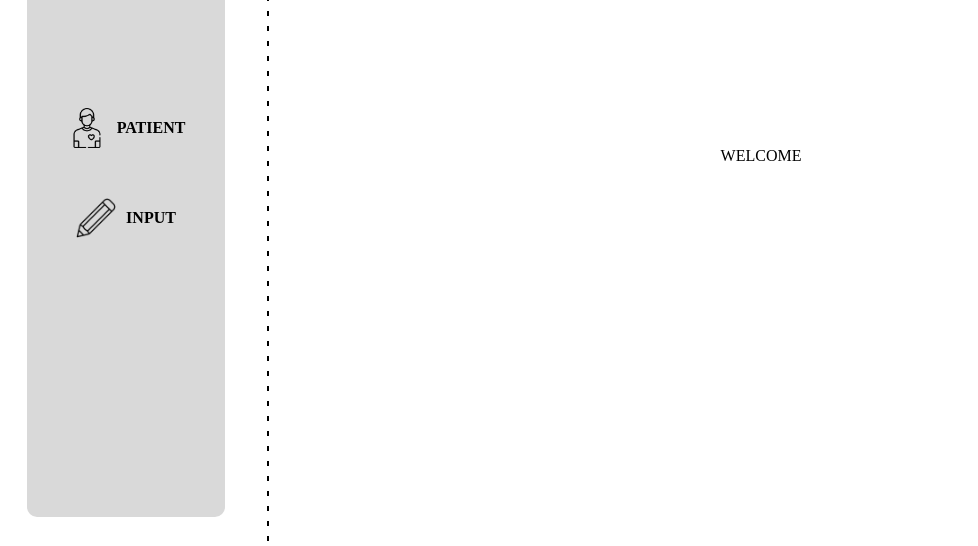
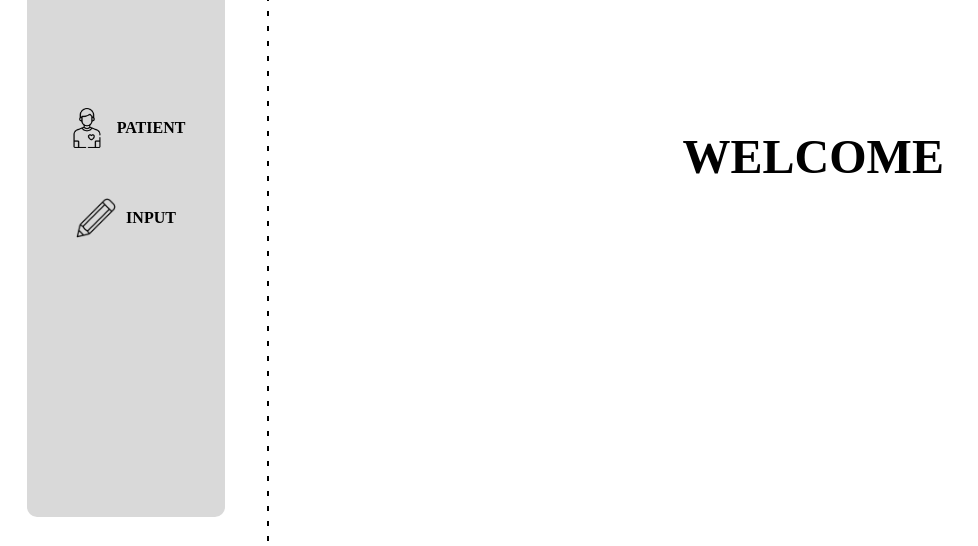
Before and after one commit to syifanaw/SpO2_Monitoring, a plain HTML site: page main.html in a window 1280 px wide. Shown: the part 254-800 px from the top of the page, without its empty margins (0-978 px from the left). Drawn offline with Linux system fonts and the light colour scheme.

Commit message:
Update main_style.css

```diff
--- a/main_style.css
+++ b/main_style.css
@@ -96,3 +96,13 @@ img {
     font-weight: bold;
     color: black;
 }
+
+.welcome {
+    position: absolute;
+    top: 50%;
+    left: 50%;
+    transform: translate(-30%, -50%); /* Geser untuk posisikan ke kanan tengah */
+    font-size: 48px; /* Besar */
+    font-weight: bold; /* Tebal */
+    color: #000; /* Warna teks */
+}
```
